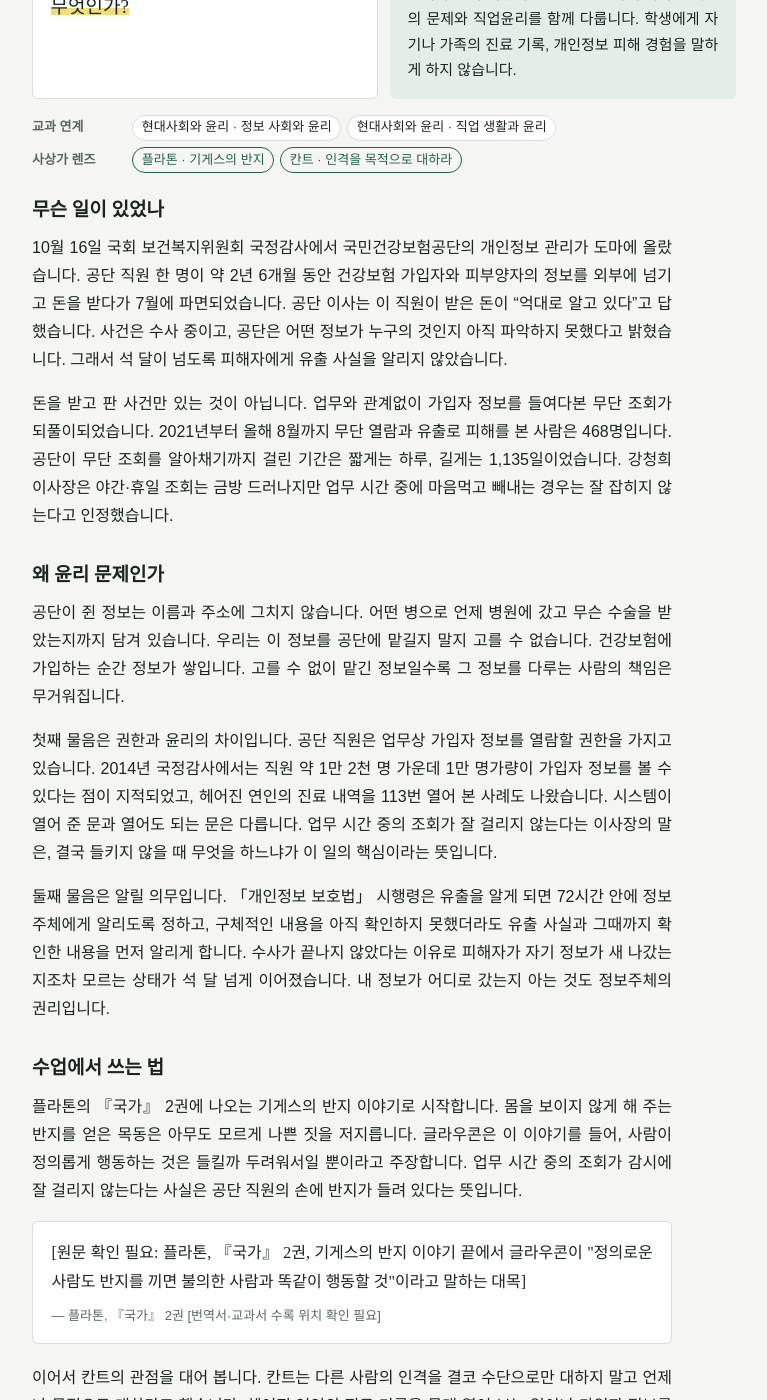
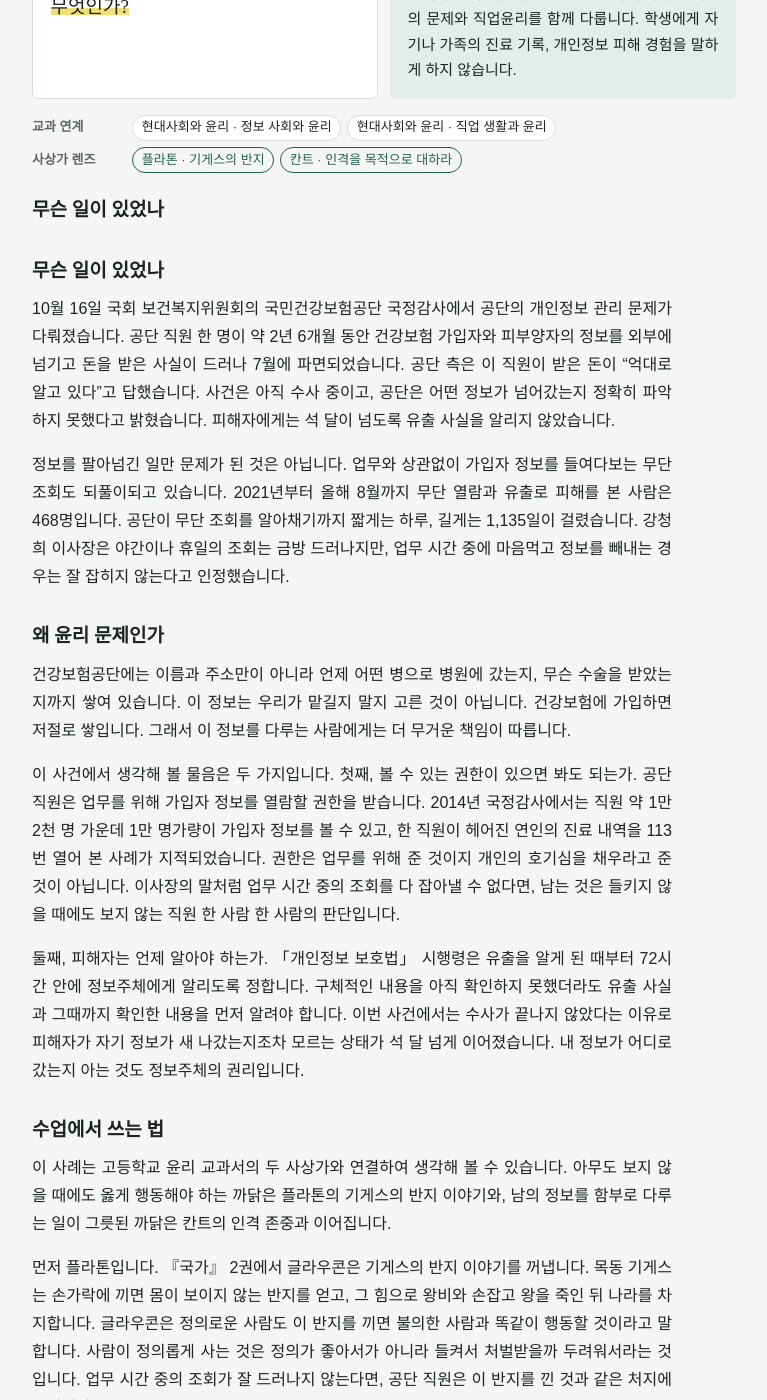
Before and after one commit to ethics-news/ethics-news.github.io, a Jekyll site: the page built from _items/2026-10-24/1.md, in a window 1280 px wide and 1400 px high, scrolled down 477 px. Shown: the whole window, without its empty margins (256-1023 px from the left). Built offline with Jekyll 4.4.1, drawn with Linux system fonts in a browser that asks for light colours; some web fonts are replaced; some of the changed text lies outside the part shown.

Commit message:
2026-10-24 초안 수정: 문체 다듬기, 비교 도식을 그림 상자 안으로
Co-Authored-By: Claude Opus 5.5 <noreply@anthropic.com>
Claude-Session: https://claude.ai/code/session_015bQvLW38M9G43q7XUxVD63

```diff
--- a/_items/2026-10-24/1.md
+++ b/_items/2026-10-24/1.md
@@ -23,31 +23,34 @@ sources:
 og_image: /assets/og/2026-10-24-1.jpg
 ---
 ##### 무슨 일이 있었나
+##### 무슨 일이 있었나
 
-10월 16일 국회 보건복지위원회 국정감사에서 국민건강보험공단의 개인정보 관리가 도마에 올랐습니다. 공단 직원 한 명이 약 2년 6개월 동안 건강보험 가입자와 피부양자의 정보를 외부에 넘기고 돈을 받다가 7월에 파면되었습니다. 공단 이사는 이 직원이 받은 돈이 "억대로 알고 있다"고 답했습니다. 사건은 수사 중이고, 공단은 어떤 정보가 누구의 것인지 아직 파악하지 못했다고 밝혔습니다. 그래서 석 달이 넘도록 피해자에게 유출 사실을 알리지 않았습니다.
+10월 16일 국회 보건복지위원회의 국민건강보험공단 국정감사에서 공단의 개인정보 관리 문제가 다뤄졌습니다. 공단 직원 한 명이 약 2년 6개월 동안 건강보험 가입자와 피부양자의 정보를 외부에 넘기고 돈을 받은 사실이 드러나 7월에 파면되었습니다. 공단 측은 이 직원이 받은 돈이 "억대로 알고 있다"고 답했습니다. 사건은 아직 수사 중이고, 공단은 어떤 정보가 넘어갔는지 정확히 파악하지 못했다고 밝혔습니다. 피해자에게는 석 달이 넘도록 유출 사실을 알리지 않았습니다.
 
-돈을 받고 판 사건만 있는 것이 아닙니다. 업무와 관계없이 가입자 정보를 들여다본 무단 조회가 되풀이되었습니다. 2021년부터 올해 8월까지 무단 열람과 유출로 피해를 본 사람은 468명입니다. 공단이 무단 조회를 알아채기까지 걸린 기간은 짧게는 하루, 길게는 1,135일이었습니다. 강청희 이사장은 야간·휴일 조회는 금방 드러나지만 업무 시간 중에 마음먹고 빼내는 경우는 잘 잡히지 않는다고 인정했습니다.
+정보를 팔아넘긴 일만 문제가 된 것은 아닙니다. 업무와 상관없이 가입자 정보를 들여다보는 무단 조회도 되풀이되고 있습니다. 2021년부터 올해 8월까지 무단 열람과 유출로 피해를 본 사람은 468명입니다. 공단이 무단 조회를 알아채기까지 짧게는 하루, 길게는 1,135일이 걸렸습니다. 강청희 이사장은 야간이나 휴일의 조회는 금방 드러나지만, 업무 시간 중에 마음먹고 정보를 빼내는 경우는 잘 잡히지 않는다고 인정했습니다.
 
 ##### 왜 윤리 문제인가
 
-공단이 쥔 정보는 이름과 주소에 그치지 않습니다. 어떤 병으로 언제 병원에 갔고 무슨 수술을 받았는지까지 담겨 있습니다. 우리는 이 정보를 공단에 맡길지 말지 고를 수 없습니다. 건강보험에 가입하는 순간 정보가 쌓입니다. 고를 수 없이 맡긴 정보일수록 그 정보를 다루는 사람의 책임은 무거워집니다.
+건강보험공단에는 이름과 주소만이 아니라 언제 어떤 병으로 병원에 갔는지, 무슨 수술을 받았는지까지 쌓여 있습니다. 이 정보는 우리가 맡길지 말지 고른 것이 아닙니다. 건강보험에 가입하면 저절로 쌓입니다. 그래서 이 정보를 다루는 사람에게는 더 무거운 책임이 따릅니다.
 
-첫째 물음은 권한과 윤리의 차이입니다. 공단 직원은 업무상 가입자 정보를 열람할 권한을 가지고 있습니다. 2014년 국정감사에서는 직원 약 1만 2천 명 가운데 1만 명가량이 가입자 정보를 볼 수 있다는 점이 지적되었고, 헤어진 연인의 진료 내역을 113번 열어 본 사례도 나왔습니다. 시스템이 열어 준 문과 열어도 되는 문은 다릅니다. 업무 시간 중의 조회가 잘 걸리지 않는다는 이사장의 말은, 결국 들키지 않을 때 무엇을 하느냐가 이 일의 핵심이라는 뜻입니다.
+이 사건에서 생각해 볼 물음은 두 가지입니다. 첫째, 볼 수 있는 권한이 있으면 봐도 되는가. 공단 직원은 업무를 위해 가입자 정보를 열람할 권한을 받습니다. 2014년 국정감사에서는 직원 약 1만 2천 명 가운데 1만 명가량이 가입자 정보를 볼 수 있고, 한 직원이 헤어진 연인의 진료 내역을 113번 열어 본 사례가 지적되었습니다. 권한은 업무를 위해 준 것이지 개인의 호기심을 채우라고 준 것이 아닙니다. 이사장의 말처럼 업무 시간 중의 조회를 다 잡아낼 수 없다면, 남는 것은 들키지 않을 때에도 보지 않는 직원 한 사람 한 사람의 판단입니다.
 
-둘째 물음은 알릴 의무입니다. 「개인정보 보호법」 시행령은 유출을 알게 되면 72시간 안에 정보주체에게 알리도록 정하고, 구체적인 내용을 아직 확인하지 못했더라도 유출 사실과 그때까지 확인한 내용을 먼저 알리게 합니다. 수사가 끝나지 않았다는 이유로 피해자가 자기 정보가 새 나갔는지조차 모르는 상태가 석 달 넘게 이어졌습니다. 내 정보가 어디로 갔는지 아는 것도 정보주체의 권리입니다.
+둘째, 피해자는 언제 알아야 하는가. 「개인정보 보호법」 시행령은 유출을 알게 된 때부터 72시간 안에 정보주체에게 알리도록 정합니다. 구체적인 내용을 아직 확인하지 못했더라도 유출 사실과 그때까지 확인한 내용을 먼저 알려야 합니다. 이번 사건에서는 수사가 끝나지 않았다는 이유로 피해자가 자기 정보가 새 나갔는지조차 모르는 상태가 석 달 넘게 이어졌습니다. 내 정보가 어디로 갔는지 아는 것도 정보주체의 권리입니다.
 
 ##### 수업에서 쓰는 법
 
-플라톤의 『국가』 2권에 나오는 기게스의 반지 이야기로 시작합니다. 몸을 보이지 않게 해 주는 반지를 얻은 목동은 아무도 모르게 나쁜 짓을 저지릅니다. 글라우콘은 이 이야기를 들어, 사람이 정의롭게 행동하는 것은 들킬까 두려워서일 뿐이라고 주장합니다. 업무 시간 중의 조회가 감시에 잘 걸리지 않는다는 사실은 공단 직원의 손에 반지가 들려 있다는 뜻입니다.
+이 사례는 고등학교 윤리 교과서의 두 사상가와 연결하여 생각해 볼 수 있습니다. 아무도 보지 않을 때에도 옳게 행동해야 하는 까닭은 플라톤의 기게스의 반지 이야기와, 남의 정보를 함부로 다루는 일이 그릇된 까닭은 칸트의 인격 존중과 이어집니다.
+
+먼저 플라톤입니다. 『국가』 2권에서 글라우콘은 기게스의 반지 이야기를 꺼냅니다. 목동 기게스는 손가락에 끼면 몸이 보이지 않는 반지를 얻고, 그 힘으로 왕비와 손잡고 왕을 죽인 뒤 나라를 차지합니다. 글라우콘은 정의로운 사람도 이 반지를 끼면 불의한 사람과 똑같이 행동할 것이라고 말합니다. 사람이 정의롭게 사는 것은 정의가 좋아서가 아니라 들켜서 처벌받을까 두려워서라는 것입니다. 업무 시간 중의 조회가 잘 드러나지 않는다면, 공단 직원은 이 반지를 낀 것과 같은 처지에 놓입니다.
 
 <figure class="src">
 <blockquote>
-<p>[원문 확인 필요: 플라톤, 『국가』 2권, 기게스의 반지 이야기 끝에서 글라우콘이 "정의로운 사람도 반지를 끼면 불의한 사람과 똑같이 행동할 것"이라고 말하는 대목]</p>
+<p>[원문 확인 필요: 플라톤, 『국가』 2권, 기게스의 반지 이야기 끝에서 글라우콘이 정의로운 사람도 반지를 끼면 불의한 사람과 똑같이 행동할 것이라고 말하는 대목]</p>
 </blockquote>
 <figcaption>플라톤, 『국가』 2권 [번역서·교과서 수록 위치 확인 필요]</figcaption>
 </figure>
 
-이어서 칸트의 관점을 대어 봅니다. 칸트는 다른 사람의 인격을 결코 수단으로만 대하지 말고 언제나 목적으로 대하라고 했습니다. 헤어진 연인의 진료 기록을 몰래 열어 보는 일이나 가입자 정보를 돈과 바꾸는 일은, 그 정보의 주인을 내 호기심과 이익을 채우는 도구로 삼는 일입니다. 들키느냐와 상관없이 그 자체로 그릇된 일입니다.
+다음은 칸트입니다. 칸트는 인간을 언제나 목적으로 대하고 결코 수단으로만 대하지 말라고 했습니다. 헤어진 연인의 진료 기록을 몰래 열어 보는 일이나 가입자 정보를 돈을 받고 넘기는 일은, 정보의 주인을 나의 호기심과 이익을 채우는 도구로 삼는 일입니다. 칸트에게 이 일은 들키느냐와 상관없이 그 자체로 그릇된 일입니다. 글라우콘에게 처벌이 두려워 지키는 규칙이 칸트에게는 스스로 지켜야 할 의무가 됩니다.
 
 <figure class="src">
 <blockquote>
@@ -57,29 +60,31 @@ og_image: /assets/og/2026-10-24-1.jpg
 </figure>
 
 <figure class="fig">
-<p class="fig-title">수업 흐름</p>
-<ol class="flow">
-<li><span class="flow-step">사례 읽기</span><span class="flow-desc">돈을 받고 판 유출, 호기심에서 시작된 무단 조회, 석 달 넘게 미뤄진 통지를 나눠 읽는다</span></li>
-<li><span class="flow-step">반지 대어 보기</span><span class="flow-desc">감시에 걸리지 않는 업무 시간 중 조회를 기게스의 반지에 견주어 본다</span></li>
-<li><span class="flow-step">두 답 비교</span><span class="flow-desc">"감시를 늘리면 된다"와 "들키지 않아도 하지 않아야 한다"를 나란히 놓는다</span></li>
-<li><span class="flow-step">제도 설계</span><span class="flow-desc">모둠별로 내가 공단 이사장이라면 무엇을 바꿀지 정한다</span></li>
-</ol>
-</figure>
-
-세 번째 단계에서 칠판을 둘로 나눕니다. 한쪽은 글라우콘의 답, 다른 쪽은 칸트의 답입니다. 감시를 촘촘히 하면 반지의 힘은 줄어들지만, 모든 조회를 지켜볼 수는 없습니다. 결국 남는 것은 보지 않기로 하는 사람의 판단이라는 점을 학생 스스로 찾게 합니다.
-
+<p class="fig-title">개인정보를 지키는 두 가지 방법</p>
 <div class="scale">
 <div class="scale-cell"><p class="scale-head">들키지 않게 막는다</p><p>감시와 처벌로 부정을 억누른다</p><p class="scale-ex">조회 기록 상시 탐지, 즉시 파면</p></div>
 <div class="scale-arrow" aria-hidden="true">→</div>
 <div class="scale-cell scale-cell-strong"><p class="scale-head">들키지 않아도 하지 않는다</p><p>정보의 주인을 목적으로 대한다</p><p class="scale-ex">권한을 업무 목적에만 쓰는 직업윤리</p></div>
 </div>
-
-마지막 단계에서는 제도를 직접 설계합니다. 아래 표의 예시 한 줄을 보여 주고 나머지 칸은 모둠이 채웁니다.
+<p class="fig-note">왼쪽은 글라우콘의 생각에, 오른쪽은 칸트의 생각에 가깝습니다.</p>
+</figure>
 
 <figure class="fig">
-<p class="fig-title">활동지 예시 · 내가 공단 이사장이라면</p>
-<div class="tbl-wrap">
-<table class="tbl">
+<p class="fig-title">수업 흐름</p>
+<ol class="flow">
+<li><span class="flow-step">사례 읽기</span><br>
+<span class="flow-desc">기사에서 세 가지 사실을 나눠 정리한다. ① 직원이 돈을 받고 가입자 정보를 넘긴 일 ② 업무와 상관없이 가입자 정보를 들여다본 무단 조회 ③ 석 달 넘게 피해자에게 유출 사실을 알리지 않은 일</span></li>
+<li><span class="flow-step">사상가로 읽기</span><br>
+<span class="flow-desc">사례를 두 사상가로 다시 읽는다. 플라톤: 아무도 모르게 볼 수 있다면 사람은 보지 않을 수 있는가 / 칸트: 들키지 않더라도 남의 정보를 보는 일은 왜 그릇된가</span></li>
+<li><span class="flow-step">제도 설계하기</span><br>
+<span class="flow-desc">모둠별로 공단 이사장이 되어 아래 표의 문제마다 바꿀 제도를 정하고, 그 제도로도 막지 못하는 한계를 적는다</span></li>
+<li><span class="flow-step">모둠 토론하기</span><br>
+<span class="flow-desc">논제: 개인정보를 지키려면 먼저 필요한 것은 무엇인가. 가) 촘촘한 감시와 엄한 처벌 나) 정보를 다루는 사람의 직업윤리</span></li>
+</ol>
+</figure>
+
+<table class="tbl tbl-cols">
+<colgroup><col style="width:28%"><col style="width:36%"><col style="width:36%"></colgroup>
 <thead><tr><th>문제</th><th>바꿀 제도</th><th>그래도 남는 한계</th></tr></thead>
 <tbody>
 <tr class="tbl-ex"><td>볼 수 있는 사람이 너무 많다</td><td>업무에 꼭 필요한 직원에게만 열람 권한을 준다</td><td>권한을 가진 사람이 마음먹으면 막기 어렵다</td></tr>
@@ -87,6 +92,11 @@ og_image: /assets/og/2026-10-24-1.jpg
 <tr><td>피해자가 유출 사실을 모른다</td><td></td><td></td></tr>
 </tbody>
 </table>
-</div>
-<p class="fig-note">첫 줄은 예시입니다. "그래도 남는 한계" 칸을 채운 뒤, 그 한계를 메우는 것이 제도인지 사람의 양심인지 토론합니다.</p>
-</figure>
+
+첫 줄은 예시로 보여 주고, 나머지 칸은 모둠이 채웁니다. "그래도 남는 한계" 칸을 채우고 나면 자연스럽게 토론으로 넘어갈 수 있습니다.
+
+토론에서는 정답을 정해 두지 않고 질문을 열어 둡니다. 감시와 처벌을 고른 모둠은 '모든 조회를 지켜볼 수 없다면 감시 밖에서 일어나는 일은 어떻게 막는가'에 답합니다. 직업윤리를 고른 모둠은 '양심에 맡겼을 때 지키지 않는 사람은 어떻게 하는가'에 답합니다. 두 방법이 서로를 대신할 수 없고 함께 가야 한다는 점을 확인하는 것이 이 토론의 목표입니다.
+
+이 사례로 탐구 보고서를 쓰려는 학생에게는 세 가지 주제를 권합니다. 첫째, 공공기관 직원에게 개인정보 열람 권한을 어디까지 주어야 하는지 따져 보는 주제입니다. 둘째, 기게스의 반지 이야기로 익명성이 보장되는 온라인 공간의 윤리를 검토하는 주제입니다. 셋째, 수사 중이라는 이유로 피해자 통지를 미룬 일이 정당한지 정보주체의 권리로 따져 보는 주제입니다.
+
+마무리 질문은 학생에게 돌려줍니다. 내 기록이 쌓여 있는 곳에서 누군가 몰래 그 기록을 열어 보았다면, 나는 그 사람과 그 기관에 무엇을 요구할 수 있는가.
```
